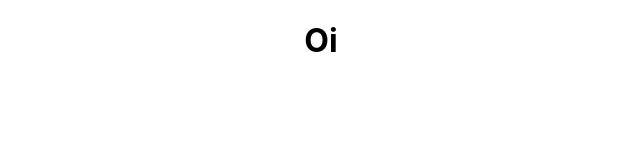
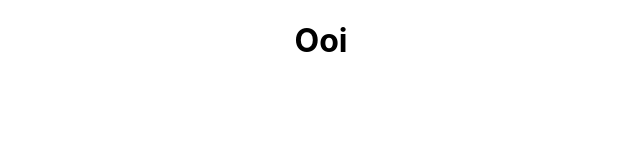
Before and after one commit to Guivaz1993/note-front, a React (Create React App) app in the folder orange-note/: page / in a window 1280 px wide. Shown: the top 160 px of the page, without its empty margins (319-959 px from the left). Built offline with nearby package versions, Linux system fonts and the light colour scheme.

Commit message:
Eslint and create storage functions

```diff
--- a/orange-note/src/App.js
+++ b/orange-note/src/App/App.jsx
@@ -1,9 +1,11 @@
-import './App.css';
+import "./App.css";
+
+import Rotas from "../routes/index";
 
 function App() {
   return (
     <div className="App">
-      <h1>Oi</h1>
+      <Rotas />
     </div>
   );
 }
--- /dev/null
+++ b/orange-note/src/pages/SignIn/index.jsx
@@ -0,0 +1,13 @@
+import "./style.css";
+
+function SignIn() {
+  return (
+    <div>
+      <h1>
+        Ooi
+      </h1>
+    </div>
+  );
+}
+
+export default SignIn;
--- /dev/null
+++ b/orange-note/src/routes/index.jsx
@@ -0,0 +1,12 @@
+import { Routes, Route } from "react-router-dom";
+import SignIn from "../pages/SignIn";
+
+function index() {
+  return (
+    <Routes>
+      <Route path="/" element={<SignIn />} />
+    </Routes>
+  );
+}
+
+export default index;
```
Also changed, not shown: orange-note/package.json (+13 -0 lines), orange-note/src/index.js (+4 -4 lines), orange-note/src/utils/Storage.js (added, +15 -0 lines), orange-note/.eslintrc.json (added), orange-note/src/App/App.css (renamed from orange-note/src/App.css), orange-note/src/pages/SignIn/style.css (added), 2 other files (tests, documents, lock files or other folders).
